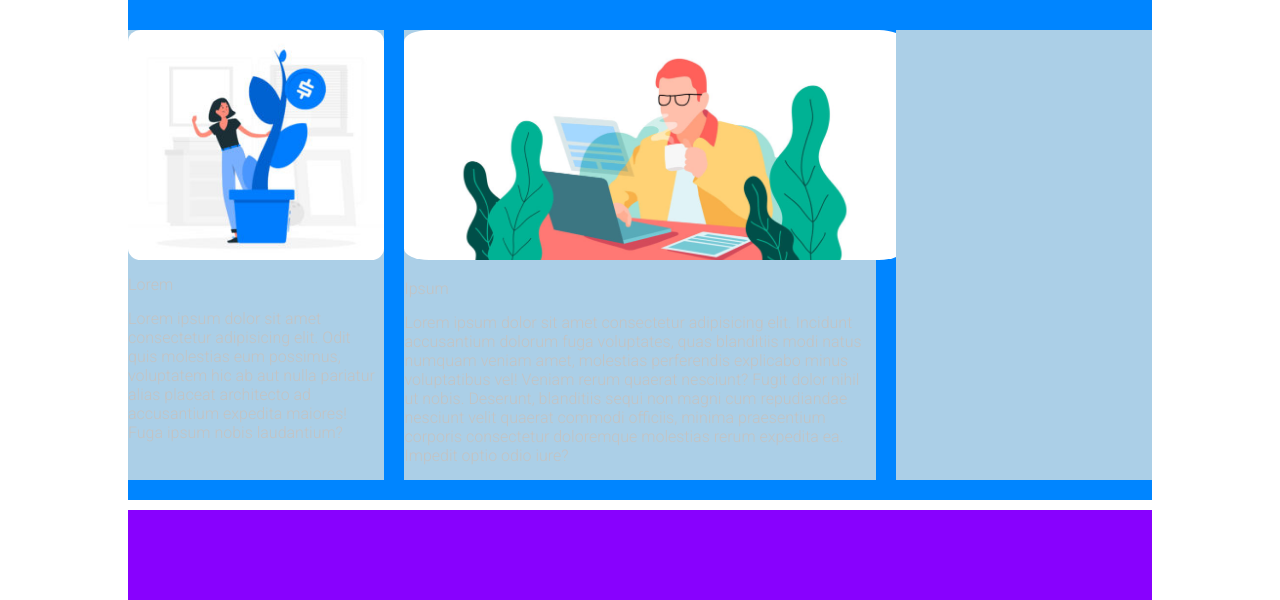
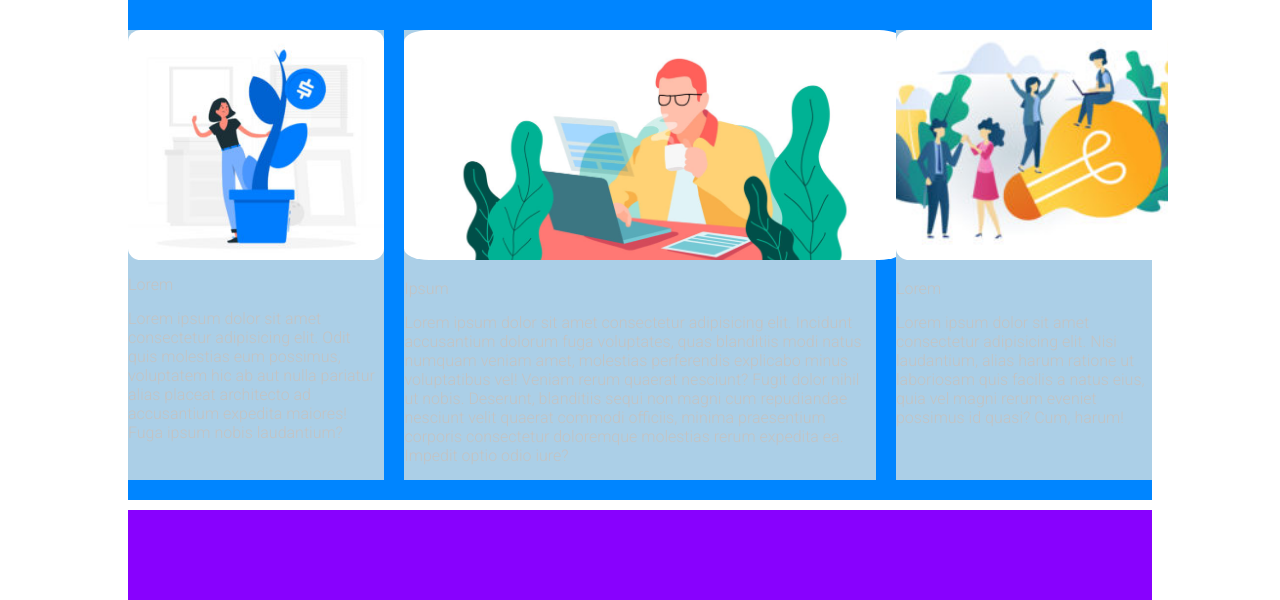
Before and after one commit to AndreaRospi/htmlcss-wp, a plain HTML site: page index.html in a window 1280 px wide. Shown: the part 654-1254 px from the top of the page. Drawn offline with Linux system fonts and the light colour scheme.

Commit message:
colonna di destra completata foto + paragrafo

```diff
--- a/css/style.css
+++ b/css/style.css
@@ -137,6 +137,14 @@ p{
     border-radius: 5%;
 }
 
+.img-dx{
+    height: 230px;
+    width: 272px;
+    object-fit: cover;
+    border-radius: 5%;
+
+}
+
 .col-sn,
 .col-dx {
     width: 25%;
--- a/index.html
+++ b/index.html
@@ -68,7 +68,11 @@
                         Fugit dolor nihil ut nobis. Deserunt, blanditiis sequi non magni cum repudiandae nesciunt velit quaerat commodi officiis, minima praesentium corporis consectetur doloremque molestias rerum expedita ea. Impedit optio odio iure?
                     </p>
                 </div>
-                <aside class="col-dx left"></aside>
+                <aside class="col-dx left">
+                    <img class="img-dx" src="img/img-3.jpg" alt="lampadina">
+                    <h4>Lorem</h4>
+                    <p>Lorem ipsum dolor sit amet consectetur adipisicing elit. Nisi laudantium, alias harum ratione ut laboriosam quis facilis a natus eius, quia vel magni rerum eveniet possimus id quasi? Cum, harum!</p>
+                </aside>
             </div>
             <!-- /content -->
         </main>
```
